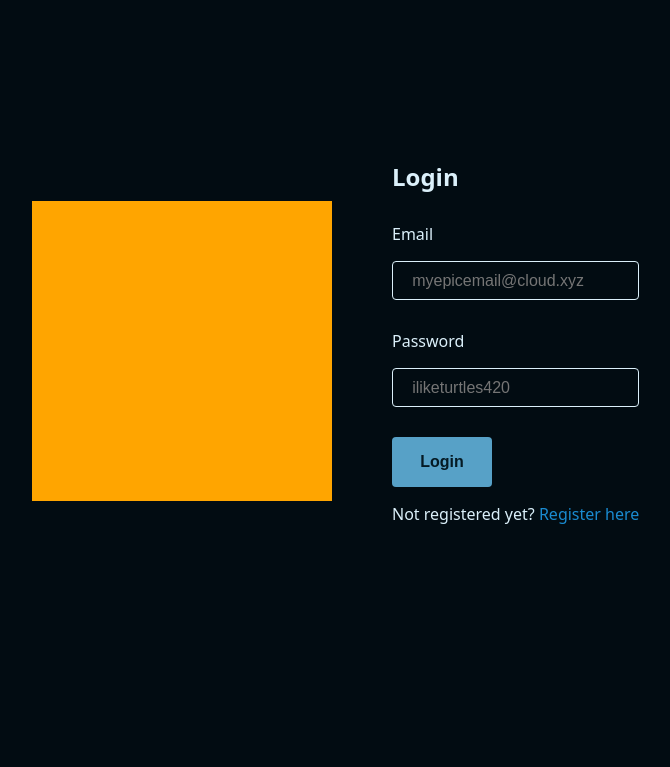
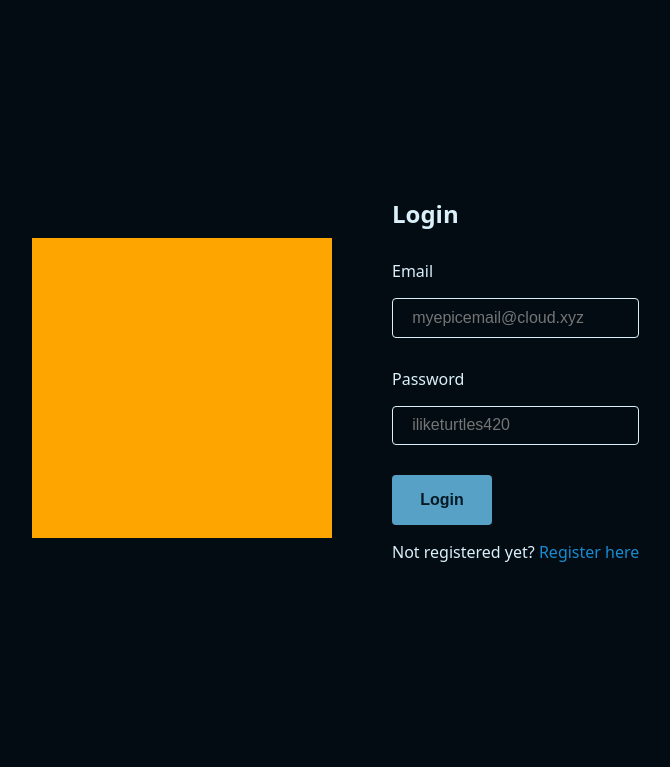
Before and after one commit to miguelrcborges/ESIN-proj, a PHP site: page /login/index.php in a window 1280 px wide. Shown: the top 767 px of the page, without its empty margins (278-948 px from the left). Run offline with PHP 8.4, Linux system fonts and the light colour scheme.

Commit message:
improve login css

```diff
--- a/css/login.css
+++ b/css/login.css
@@ -1,5 +1,12 @@
+body {
+	min-height: 95dvh;
+	padding: 50px 50px;
+	display: flex;
+	align-items: center;
+	justify-items: center;
+}
+
 main {
-	margin: 20dvh 0 0 0;
 	width: 100%;
 	height: 100%;
 	display: grid;
```
